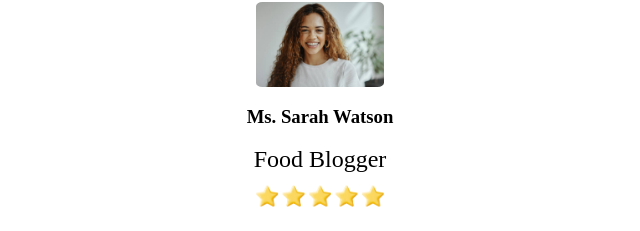
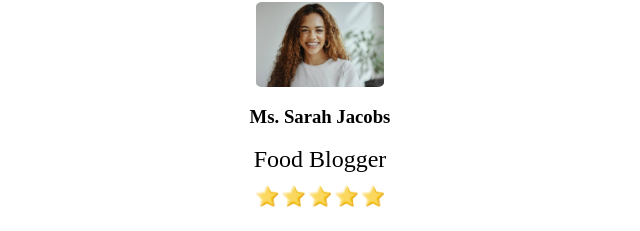
Before and after one commit to soleilherring/cuisine, a plain HTML site: page index.html in a window 1280 px wide. Shown: the part 2889-3120 px from the top of the page, 320-960 px from the left. Drawn offline with Linux system fonts and the light colour scheme; a script that the page names is missing.

Commit message:
last name

```diff
--- a/index.html
+++ b/index.html
@@ -92,7 +92,7 @@
 			<h4>Testimonials</h4>
 			<h2 class="sub-heading">Customers Say</h2>
 			<img class="review" src="assets/profile.jpg" alt="profileimg">
-			<h3>Ms. Sarah Watson</h3>
+			<h3>Ms. Sarah Jacobs</h3>
 			<span class="reviewer">Food Blogger</span>
 			<img class="review stars" src="assets/stars.webp" alt="stars">
 			<p>Lorem ipsum dolor, sit amet consectetur adipisicing elit. Aliquid vel dolor, est tempore quas nam ratione dicta exercitationem vitae aperiam iusto earum corporis sed quod cupiditate eius. Numquam, nulla illum.
```
